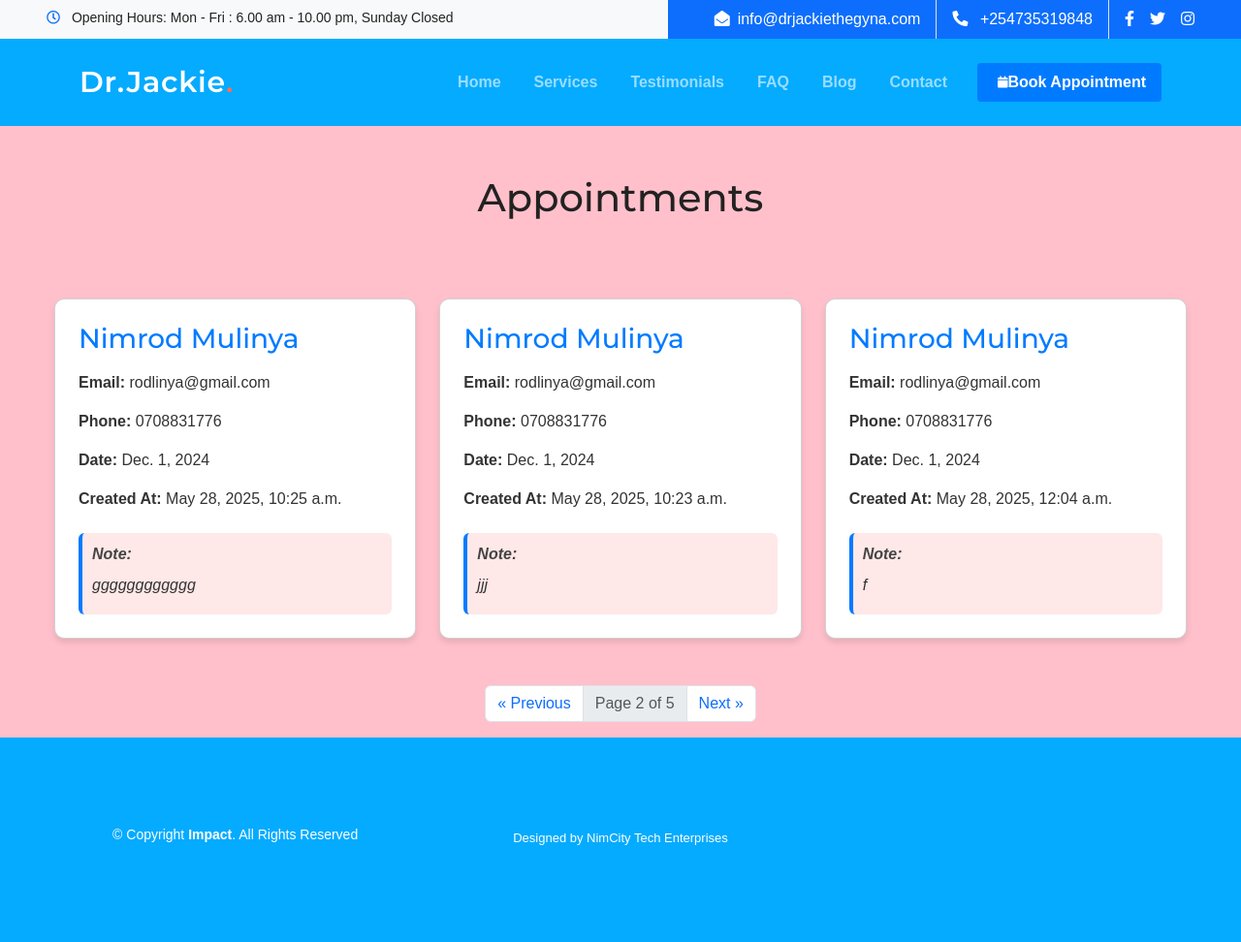
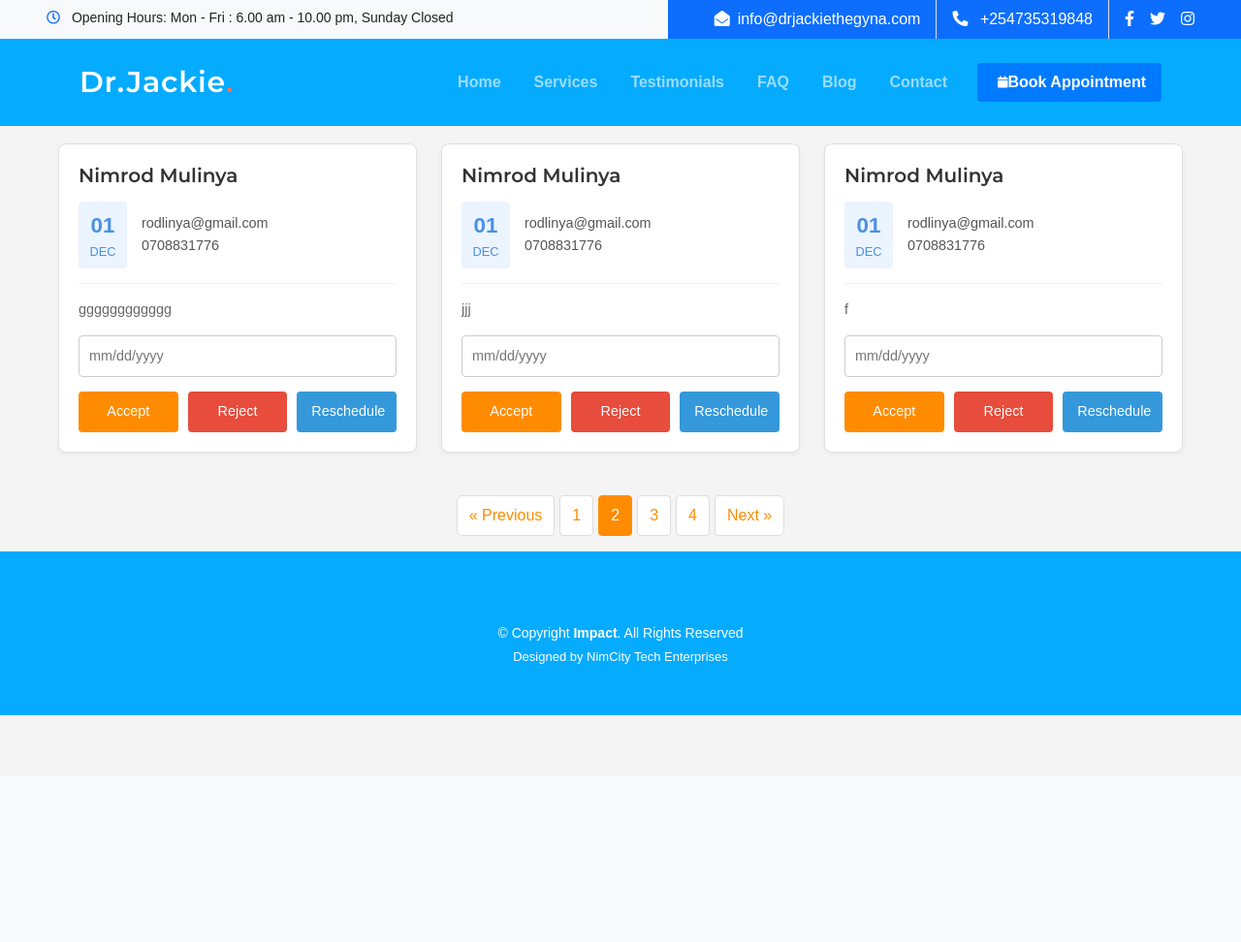
Before and after one commit to NMMalika/dr.MulundaDjango, a Django app: page /manage-appointment/?page=2 in a window 1280 px wide. Shown: the whole page at 97% size. After the commit the page ends 738 px from the top, so only its background shows below. Run offline with Django 5.2, Linux system fonts and the light colour scheme; data comes from the database, SQL or seed files in the repository; some libraries are stand-ins or nearby versions.

Commit message:
designing appointment

```diff
--- a/templates/manage_appointment.html
+++ b/templates/manage_appointment.html
@@ -3,88 +3,234 @@
 
 
 {% block content %}
-
 <style>
+    /* General body styling - adjust as needed */
     body {
         font-family: Arial, sans-serif;
-        background: pink;
+        background-color: #f4f4f4; /* Light grey background like in the target image */
         margin: 0;
         padding: 0;
     }
 
-    .container {
-        max-width: 1200px;
-        margin: 4rem auto 2rem auto;  /* top space increased */
-        padding: 1rem;
-        display: grid;
-        grid-template-columns: repeat(auto-fill, minmax(280px, 1fr));
-        gap: 1.5rem;
+    main {
+        padding-top: 20px; /* Reduced padding-top for the main content area */
     }
 
-    .card {
-        background: #fff;
-        border-radius: 10px;
-        box-shadow: 0 4px 6px rgba(0,0,0,0.1);
-        padding: 1.5rem;
-        transition: transform 0.2s ease;
+    h1.appointments-title {
+        text-align: center;
+        margin-top: 40px; /* Adjusted margin */
+        margin-bottom: 40px;
+        color: #333;
+        font-weight: 600;
     }
 
-    .card:hover {
-        transform: translateY(-5px);
+    .appointments-container {
+        display: grid;
+        grid-template-columns: repeat(auto-fill, minmax(320px, 1fr)); /* Responsive columns */
+        gap: 25px; /* Space between cards */
+        padding: 0 20px; /* Padding for the container */
+        max-width: 1200px; /* Max width for the container */
+        margin: 0 auto; /* Center the container */
     }
 
-    .card h3 {
-        margin-top: 0;
-        color: #007BFF;
+    .appointment-card {
+        background-color: #fff;
+        border: 1px solid #e0e0e0;
+        border-radius: 8px;
+        padding: 20px;
+        box-shadow: 0 2px 5px rgba(0, 0, 0, 0.05);
+        display: flex;
+        flex-direction: column;
     }
 
-    .card p {
-        margin: 0.5rem 0;
+    .card-name {
+        font-size: 1.25em; /* e.g., selmi selmi */
+        font-weight: 600;
         color: #333;
+        margin-bottom: 15px;
     }
 
-    .note {
-        font-style: italic;
+    .contact-info-flex {
+        display: flex;
+        align-items: center;
+        margin-bottom: 15px;
+        border-bottom: 1px solid #f0f0f0;
+        padding-bottom: 15px;
+    }
+
+    .date-display {
+        background-color: #EBF4FF; /* Light blue background for date */
+        color: #4A90E2; /* Blue color for date text */
+        border-radius: 4px;
+        padding: 8px 10px;
+        text-align: center;
+        margin-right: 15px;
+        min-width: 50px; /* Ensure consistent width */
+    }
+
+    .date-day {
+        display: block;
+        font-size: 1.4em;
+        font-weight: bold;
+    }
+
+    .date-month {
+        display: block;
+        font-size: 0.8em;
+        text-transform: uppercase;
+    }
+
+    .details {
+        font-size: 0.9em;
         color: #555;
+        line-height: 1.5;
     }
-    .note-box {
-        background-color:rgba(236, 6, 6, 0.09);
-        border-left: 4px solid #007BFF;
+    .details p {
+        margin: 2px 0;
+    }
+    .email-text, .phone-text {
+        word-break: break-all; /* Prevent long emails/phones from breaking layout */
+    }
+
+
+    .description-text {
+        font-size: 0.9em;
+        color: #666;
+        line-height: 1.6;
+        margin-bottom: 15px;
+        flex-grow: 1; /* Allows description to take available space */
+    }
+
+    .reschedule-input-container {
+        margin-bottom: 15px;
+    }
+
+    .reschedule-date-input {
+        width: 100%;
         padding: 10px;
-        margin-top: 15px;
-        border-radius: 6px;
-        font-style: italic;
-        color: #444;
+        border: 1px solid #ccc;
+        border-radius: 4px;
+        box-sizing: border-box; /* Important for width calculation */
+        font-size: 0.9em;
+    }
+
+    .action-buttons-container {
+        display: grid;
+        grid-template-columns: repeat(auto-fit, minmax(80px, 1fr));
+        gap: 10px;
+    }
+
+    .btn-action {
+        padding: 10px 15px;
+        border: none;
+        border-radius: 4px;
+        cursor: pointer;
+        font-size: 0.9em;
+        font-weight: 500;
+        transition: background-color 0.3s ease;
+        text-align: center;
+    }
+
+    .btn-accept {
+        background-color: #FF8C00; /* Orange */
+        color: white;
+    }
+    .btn-accept:hover {
+        background-color: #e67e00;
+    }
+
+    .btn-reject {
+        background-color: #E74C3C; /* Red */
+        color: white;
+    }
+    .btn-reject:hover {
+        background-color: #c0392b;
+    }
+
+    .btn-reschedule {
+        background-color: #3498DB; /* Blue */
+        color: white;
+    }
+    .btn-reschedule:hover {
+        background-color: #2980b9;
+    }
+
+    /* Pagination styling (basic, adapt to your framework or custom needs) */
+    .pagination {
+        list-style: none;
+        padding: 0;
+        display: flex; /* Added for consistency with your existing pagination */
+        justify-content: center; /* Added for consistency */
+        margin-top: 20px; /* Added for consistency */
+    }
+    .pagination .page-item {
+        margin: 0 3px;
+    }
+    .pagination .page-link {
+        padding: 8px 12px;
+        border: 1px solid #ddd;
+        color: #FF8C00; /* Orange to match accept button theme */
+        text-decoration: none;
+        border-radius: 4px;
+    }
+    .pagination .page-item.disabled .page-link {
+        color: #aaa;
+        pointer-events: none;
+        border-color: #eee;
+    }
+    .pagination .page-item.active .page-link { /* You might need to add 'active' class in Django view for current page */
+        background-color: #FF8C00;
+        color: white;
+        border-color: #FF8C00;
+    }
+
+
+    /* Responsive adjustments for cards if needed, though auto-fill helps */
+    @media (max-width: 768px) {
+        .appointments-container {
+            grid-template-columns: repeat(auto-fill, minmax(280px, 1fr));
+        }
     }
 </style>
-</head>
-<body>
 
-<main style="padding-top: 80px;"> <!-- adjust px as needed -->
-    <h1 style="text-align: center; margin-top: 100px;">Appointments</h1>
-<div class="container">
+<main>
+    <h1 class="appointments-title">Manage appointments</h1>
+    <div class="appointments-container">
         {% for appointment in appointments %}
- <div class="card">
-    <h3>{{ appointment.name }}</h3>
-    <p><strong>Email:</strong> {{ appointment.email }}</p>
-    <p><strong>Phone:</strong> {{ appointment.phone }}</p>
-    <p><strong>Date:</strong> {{ appointment.date }}</p>
-    <p><strong>Created At:</strong> {{ appointment.created_at }}</p>
-    <div class="note-box">
-        <strong>Note:</strong>
-        <p>{{ appointment.message }}</p>
+        <div class="appointment-card">
+            <h3 class="card-name">{{ appointment.name }}</h3>
+            <div class="contact-info-flex">
+                <div class="date-display">
+                    <span class="date-day">{{ appointment.date|date:"d" }}</span>
+                    <span class="date-month">{{ appointment.date|date:"M"|upper }}</span>
+                </div>
+                <div class="details">
+                    <p class="email-text">{{ appointment.email }}</p>
+                    <p class="phone-text">{{ appointment.phone }}</p>
                 </div>
             </div>
-
-
+            <p class="description-text">{{ appointment.message|default:"No message provided."|truncatewords:25 }}</p>
+            <div class="reschedule-input-container">
+                <input type="text" placeholder="mm/dd/yyyy" class="reschedule-date-input" name="reschedule_date_{{ appointment.id }}">
+                {# Consider type="date" for better UX: <input type="date" class="reschedule-date-input"> #}
+            </div>
+            <div class="action-buttons-container">
+                {# You'll need to wrap these in forms or use JavaScript to handle actions #}
+                <button type="button" class="btn-action btn-accept" data-id="{{ appointment.id }}">Accept</button>
+                <button type="button" class="btn-action btn-reject" data-id="{{ appointment.id }}">Reject</button>
+                <button type="button" class="btn-action btn-reschedule" data-id="{{ appointment.id }}">Reschedule</button>
+            </div>
+        </div>
         {% empty %}
+        <div style="text-align: center; grid-column: 1 / -1;">
             <p>No appointments found.</p>
+        </div>
         {% endfor %}
     </div>
+
     {% if is_paginated %}
     <nav aria-label="Page navigation" class="d-flex justify-content-center mt-4">
         <ul class="pagination">
-
             {% if page_obj.has_previous %}
             <li class="page-item">
                 <a class="page-link" href="?page={{ page_obj.previous_page_number }}{% if request.GET.q %}&q={{ request.GET.q }}{% endif %}">
@@ -97,11 +243,15 @@
             </li>
             {% endif %}
 
-      <li class="page-item disabled">
-        <span class="page-link">
-          Page {{ page_obj.number }} of {{ page_obj.paginator.num_pages }}
-        </span>
-      </li>
+            {# Optional: Render page numbers - this part is not in your original but often useful #}
+            {% for num in page_obj.paginator.page_range %}
+                {% if page_obj.number == num %}
+                    <li class="page-item active"><span class="page-link">{{ num }}</span></li>
+                {% elif num > page_obj.number|add:'-3' and num < page_obj.number|add:'3' %} {# Show a few pages around current #}
+                    <li class="page-item"><a class="page-link" href="?page={{ num }}{% if request.GET.q %}&q={{ request.GET.q }}{% endif %}">{{ num }}</a></li>
+                {% endif %}
+            {% endfor %}
+
 
             {% if page_obj.has_next %}
             <li class="page-item">
@@ -114,12 +264,8 @@
                 <span class="page-link">Next &raquo;</span>
             </li>
             {% endif %}
-
         </ul>
     </nav>
     {% endif %}
-
 </main>
-
-
 {% endblock content%}
```
Lines whose indentation alone changed are shown as unchanged.
